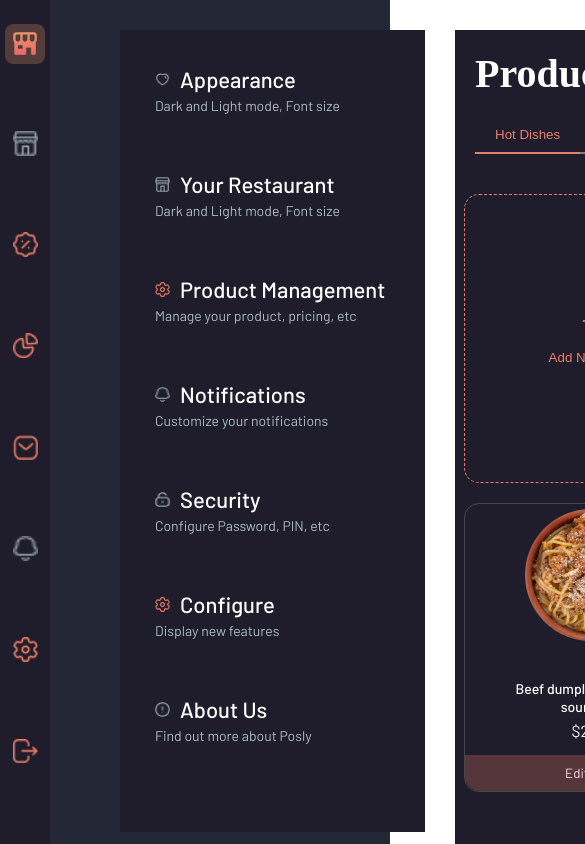
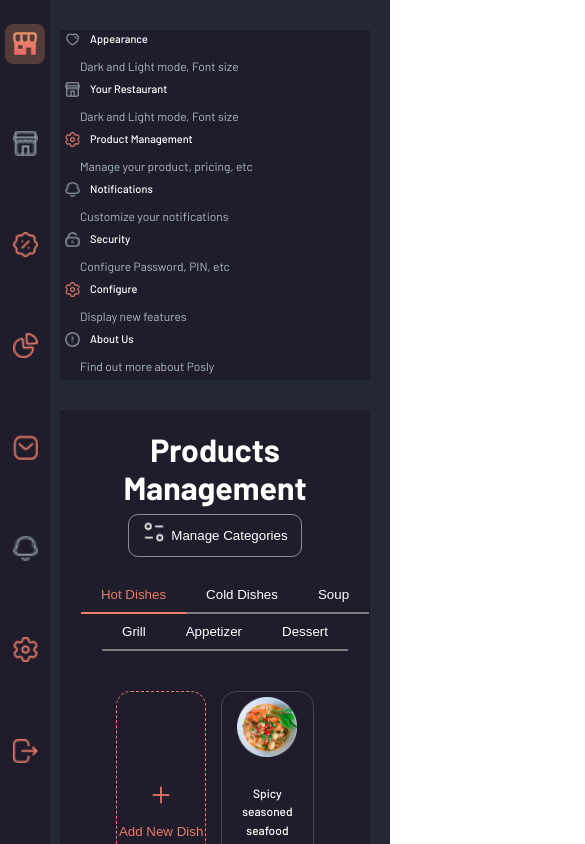
Before and after one commit to altugaltuner/food-order-altug, a React (Vite) app: page /settings in a window 390 px wide. Shown: the top 844 px of the page, 585 px wide, since content can reach past the window. Built offline with nearby package versions, Linux system fonts and the light colour scheme; no server answers; the database is empty; sample sign-in values are in the browser's storage.

Commit message:
responsiveness

```diff
--- a/src/components/ProductsManagement/ProductsManagement.jsx
+++ b/src/components/ProductsManagement/ProductsManagement.jsx
@@ -23,6 +23,9 @@ function ProductsManagement() {
     const [dishes, setDishes] = useState([...initialDishes]);
     const [isModalOpen, setIsModalOpen] = useState(false);
     const [selectedDish, setSelectedDish] = useState(null);
+
+
+
 
     // Veriyi localStorage'dan yükleyen useEffect
     useEffect(() => {
--- a/src/components/ProductsManagement/ProductsManagement.scss
+++ b/src/components/ProductsManagement/ProductsManagement.scss
@@ -1,6 +1,7 @@
 .products-managements-main {
     margin-top: 30px;
     margin-left: 30px;
+    margin-right: 20px;
 
     .left-top-of-dishes {
         display: flex;
@@ -16,6 +17,7 @@
             display: flex;
             font-size: 40px;
             justify-content: center;
+            font-family: "Barlow", sans-serif;
         }
 
         .filter-order-btn {
@@ -87,13 +89,13 @@
     .dishes-main {
         display: flex;
         flex-direction: column;
-        width: 820px;
 
         .dishes-container {
             display: flex;
             flex-wrap: wrap;
-            gap: 20px;
+            gap: 15px;
             justify-content: center;
+            padding: 10px;
             padding-top: 20px;
             background-color: #1F1D2B;
 
@@ -119,7 +121,7 @@
             .dish-card {
                 display: flex;
                 flex-direction: column;
-                width: 31%;
+                width: 32%;
                 padding-top: 20px;
                 align-items: center;
                 background-color: #1F1D2B;
@@ -184,7 +186,6 @@
     .discard-or-save-changes {
         display: flex;
         justify-content: center;
-        width: 820px;
         padding-top: 20px;
         padding-bottom: 20px;
         background-color: #1F1D2B;
@@ -237,3 +238,87 @@
         }
     }
 }
+
+@media screen and (max-width: 1000px) {
+    .products-managements-main {
+        .left-top-of-dishes {
+            display: flex;
+            flex-direction: column;
+            align-items: center;
+            text-align: center;
+
+            .filter-order-btn {
+                width: max-content;
+
+                .filter-order-select {
+                    padding: 10px;
+                    cursor: pointer;
+                    color: white;
+                    border: none;
+                    background-color: #1F1D2B;
+                    margin: 3px;
+
+                }
+            }
+        }
+    }
+}
+
+@media screen and (max-width: 1000px) {
+    .products-managements-main {
+        .left-top-of-dishes {
+            .username-of-hello {
+                display: flex;
+                font-size: 32px;
+                justify-content: center;
+                padding-bottom: 8px;
+            }
+        }
+    }
+}
+
+@media screen and (max-width: 900px) {
+    .products-managements-main {
+        margin-left: 60px;
+    }
+}
+
+@media screen and (max-width: 600px) {
+    .products-managements-main {
+        .dishes-main {
+            .dishes-container {
+                .dish-image {
+                    width: 100px;
+                    padding-bottom: 135px;
+                }
+
+                .dish-name {
+                    font-size: 12px;
+                }
+            }
+        }
+    }
+}
+
+@media screen and (max-width: 400px) {
+    .products-managements-main {
+        .dishes-main {
+            .dishes-container {
+
+                .edit-dish-btn {
+                    font-size: 14px;
+                    padding: 4px;
+                }
+
+                .dish-image {
+                    width: 60px;
+                    padding-bottom: 160px;
+                }
+
+                .dish-name {
+                    font-size: 12px;
+                }
+            }
+        }
+    }
+}
--- a/src/components/SettingsSidebar/SettingsSidebar.scss
+++ b/src/components/SettingsSidebar/SettingsSidebar.scss
@@ -3,15 +3,12 @@
     flex-direction: column;
     background-color: #1F1D2B;
     color: white;
-    width: 305px;
-    height: 95vh;
     margin-left: 120px;
     margin-top: 30px;
 
     .sidebar-div {
         display: flex;
         flex-direction: column;
-        width: 100%;
         opacity: 0px;
         transition: all 0.3s ease-in-out;
         justify-content: center;
@@ -31,7 +28,7 @@
             padding-left: 25px;
             color: #ABBBC2;
             //styleName: Body / Small - Regular;
-            font-family: Barlow, sans-serif;
+            font-family: "Barlow", sans-serif;
             font-size: 14px;
             font-weight: 400;
             line-height: 16.8px;
@@ -43,7 +40,7 @@
         h3 {
             display: flex;
             justify-content: flex-start;
-            font-family: Barlow, sans-serif;
+            font-family: "Barlow", sans-serif;
             font-size: 22px;
             font-weight: 500;
             line-height: 18.2px;
@@ -64,8 +61,33 @@
     }
 }
 
-@media screen and (max-width: 350px) {
+@media screen and (max-width: 1250px) {
     .settings-sidebar-main {
-        width: 100%;
+        .sidebar-div {
+            padding: 10px 0 20px 5px;
+
+            h3 {
+                font-size: 20px;
+
+            }
+
+            p {
+                font-size: 12px;
+            }
+        }
     }
 }
+
+@media screen and (max-width: 900px) {
+    .settings-sidebar-main {
+        margin-left: 60px;
+        display: flex;
+        flex-wrap: wrap;
+        flex-direction: row;
+        margin-right: 20px;
+
+        .sidebar-div {
+            padding: 0px 0 5px 5px;
+        }
+    }
+}
--- a/src/pages/SettingsPage/SettingsPage.jsx
+++ b/src/pages/SettingsPage/SettingsPage.jsx
@@ -16,8 +16,10 @@ function SettingsPage() {
   return (
     <main className="settings-page">
       <Navbar />
-      <SettingsSidebar />
-      <ProductsManagement addingNewDish={handleAddingNewDish} />
+      <div className="set-product-div">
+        <SettingsSidebar />
+        <ProductsManagement addingNewDish={handleAddingNewDish} />
+      </div>
     </main>
   );
 }
--- a/src/pages/SettingsPage/SettingsPage.scss
+++ b/src/pages/SettingsPage/SettingsPage.scss
@@ -3,4 +3,27 @@
     flex-direction: row;
     color: white;
     background-color: #242836;
+
+    .set-product-div {
+        display: flex;
+        flex-direction: row;
+    }
 }
+
+@media screen and (max-width: 900px) {
+    .settings-page {
+        display: flex;
+        flex-direction: column;
+        flex-wrap: wrap;
+
+        .set-product-div {
+            display: flex;
+            flex-direction: column;
+
+            h3 {
+                font-size: 11px;
+                padding: 0px;
+            }
+        }
+    }
+}
```
